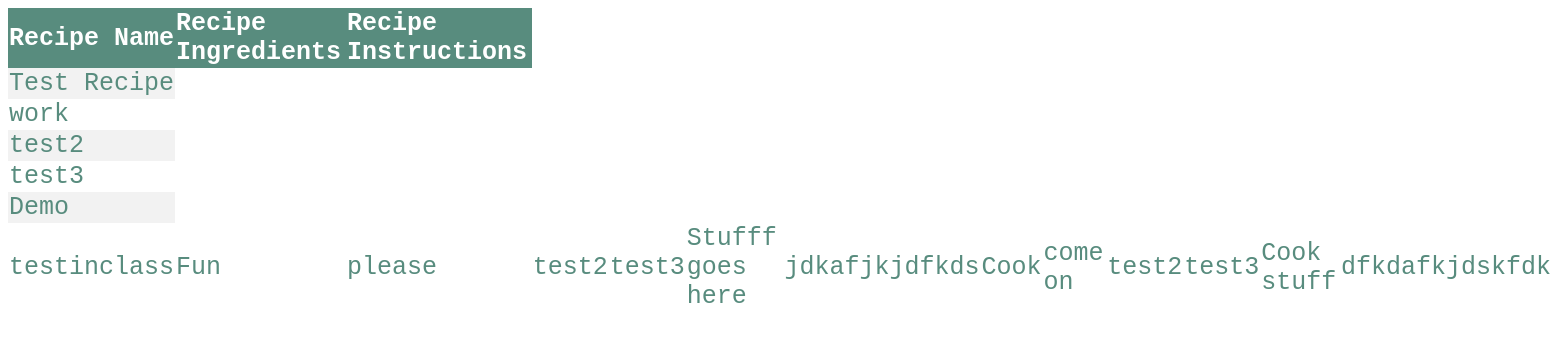
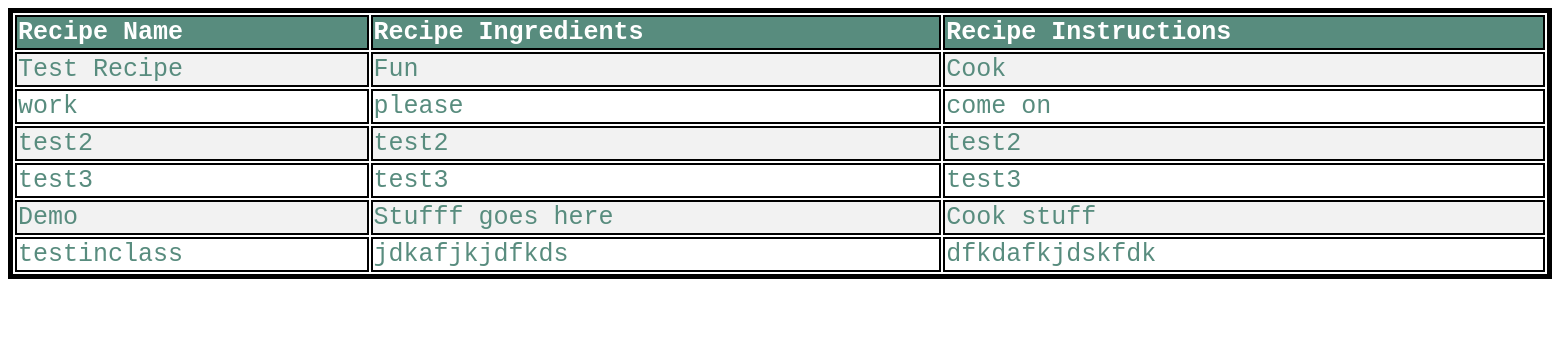
Before and after one commit to shaikio/CSI3370Project, a PHP site: page /yourRecipes.php in a window 1560 px wide. Shown: the top 342 px of the page. Run offline with PHP 8.4, Linux system fonts and the light colour scheme; data comes from the database, SQL or seed files in the repository.

Commit message:
Added error checking into table and basic css. Better CSS incoming shortly.

```diff
--- a/yourRecipes.php
+++ b/yourRecipes.php
@@ -4,7 +4,7 @@
  <title>Table with database</title>
  <style>
   table {
-   border-collapse: collapse;
+   border: 5px solid black;
    width: 100%;
    color: #588c7e;
    font-family: monospace;
@@ -14,7 +14,12 @@
   th {
    background-color: #588c7e;
    color: white;
+   border: 2px solid black;
     }
+
+	td {
+		border: 2px solid black;
+	}
   tr:nth-child(even) {background-color: #f2f2f2}
  </style>
 </head>
@@ -30,28 +35,14 @@ $conn = mysqli_connect("localhost", "root", "", "recipelists");
   if ($conn->connect_error) {
    die("Connection failed: " . $conn->connect_error);
   }
-  $sql = "SELECT recipe_title FROM recipes_table";
+  $sql = "SELECT * FROM recipes_table";
   $result = $conn->query($sql);
   if ($result->num_rows > 0) {
    // output data of each row
    while($row = $result->fetch_assoc()) {
     echo "<tr><td>" . $row['recipe_title'];
-}
-  $sql = "SELECT recipe_ingredients FROM recipes_table";
-  $result = $conn->query($sql);
-  if ($result->num_rows > 0) {
-   // output data of each row
-   while($row = $result->fetch_assoc()) {
-    echo "<td>" . $row['recipe_ingredients'];
-	}
-}
- $sql = "SELECT recipe_instructions FROM recipes_table";
- $result = $conn->query($sql);
- if ($result->num_rows > 0) {
-   // output data of each row
-   while($row = $result->fetch_assoc()) {
-    echo "<td>" . $row['recipe_instructions'];
-	}
+	echo "<td>" . $row['recipe_ingredients'];
+	echo "<td>" . $row['recipe_instructions'];
 }
 echo '</table>';
 } else { echo '0 results'; }
```
